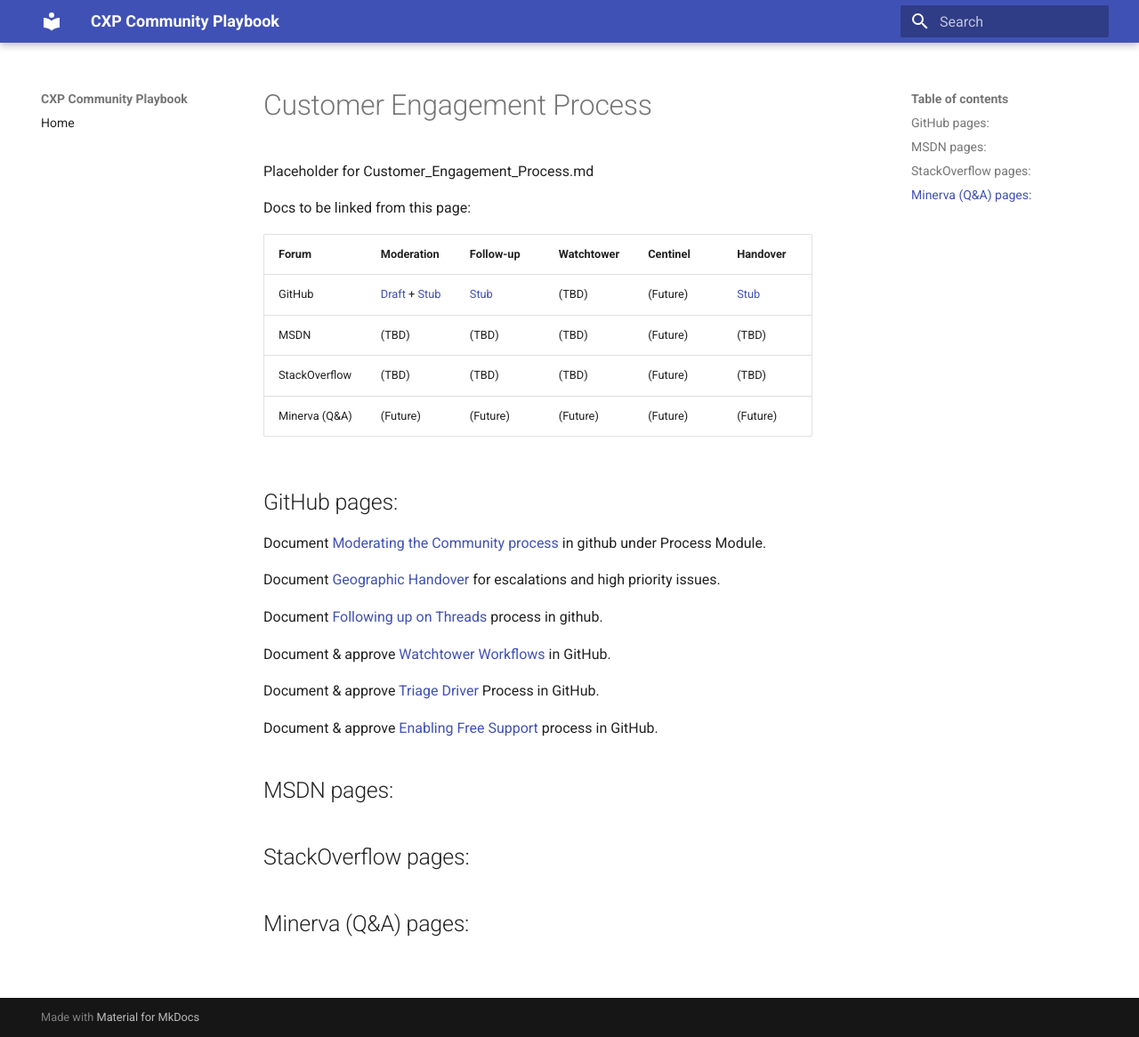
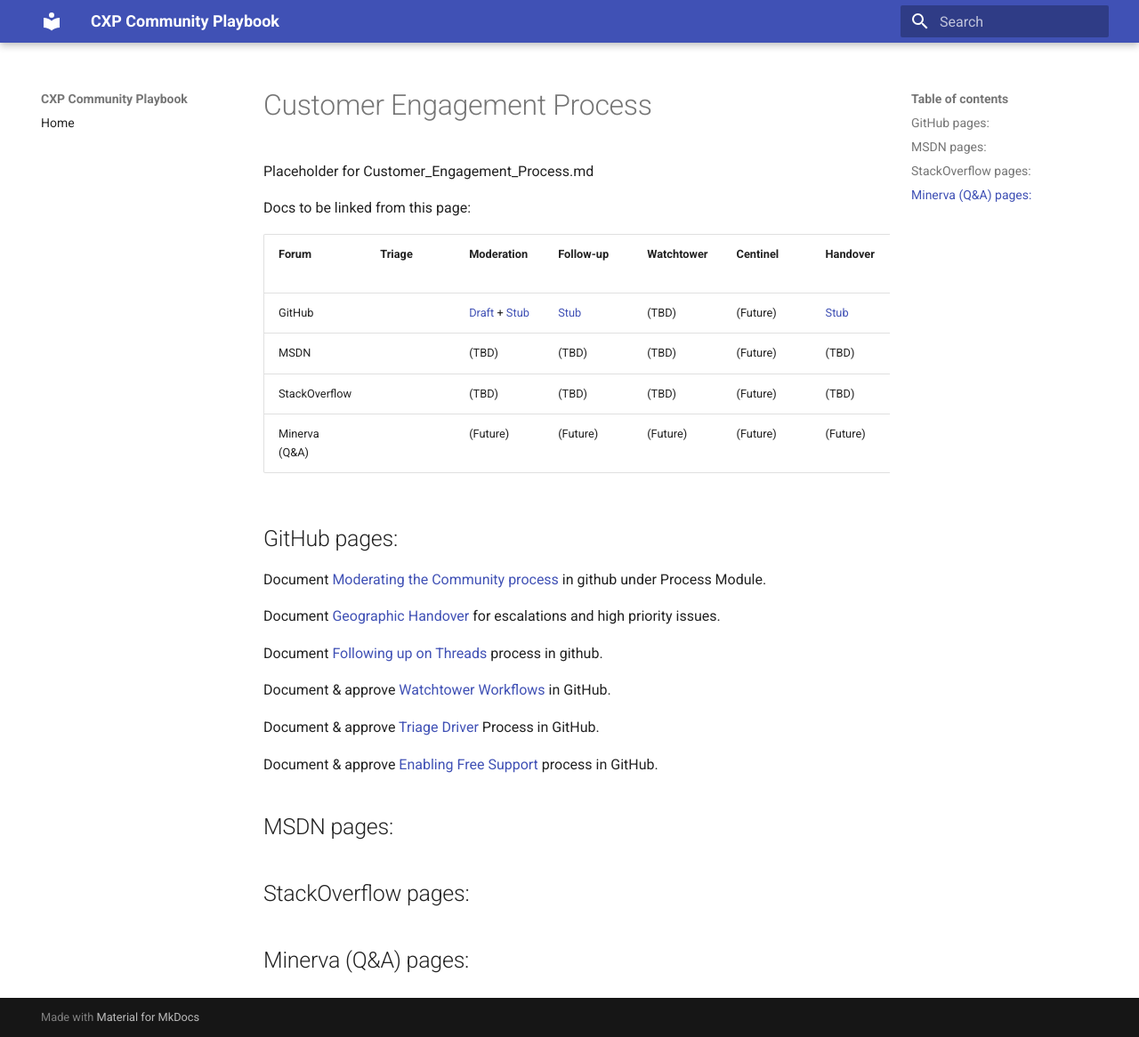
Before and after one commit to DashleenBhandari-MSFT-zz/cxp-playbook, an MkDocs documentation site: the page built from docs/Engineer/Customer_Engagement_Process.md, in a window 1280 px wide and 1166 px high. Shown: the whole window at 89% size. Built offline with MkDocs 1.6.1 and Material for MkDocs 9.7.7, drawn with Linux system fonts in a browser that asks for light colours.

Commit message:
Update Customer_Engagement_Process.md

```diff
--- a/docs/Engineer/Customer_Engagement_Process.md
+++ b/docs/Engineer/Customer_Engagement_Process.md
@@ -2,12 +2,12 @@ Placeholder for Customer_Engagement_Process.md
 
 Docs to be linked from this page:
 
-| Forum | Moderation | Follow-up | Watchtower | Centinel | Handover |
-|--|--|--|--|--|--|
-| GitHub | [Draft](/cxpplaybook/playbook/Community_101/Processes/moderate_github_draft.md) + [Stub](../Community_101/Processes/moderating_community.md) | [Stub](../Community_101/Processes/thread_follow-up.md) | (TBD) | (Future) | [Stub](../Community_101/Processes/moderating_community.md) |
-| MSDN | (TBD) | (TBD) | (TBD) | (Future) | (TBD) |
-| StackOverflow | (TBD) | (TBD) | (TBD) | (Future) | (TBD) |
-| Minerva (Q&A) | (Future) | (Future) | (Future) | (Future) | (Future) |
+| Forum | Triage | Moderation | Follow-up | Watchtower | Centinel | Handover | Triage Driver |
+|--|--|--|--|--|--|--|--|
+| GitHub | | [Draft](/cxpplaybook/playbook/Community_101/Processes/moderate_github_draft.md) + [Stub](../Community_101/Processes/moderating_community.md) | [Stub](../Community_101/Processes/thread_follow-up.md) | (TBD) | (Future) | [Stub](../Community_101/Processes/moderating_community.md) |
+| MSDN | | (TBD) | (TBD) | (TBD) | (Future) | (TBD) |
+| StackOverflow | | (TBD) | (TBD) | (TBD) | (Future) | (TBD) |
+| Minerva (Q&A) | | (Future) | (Future) | (Future) | (Future) | (Future) |
 
 
 
```
